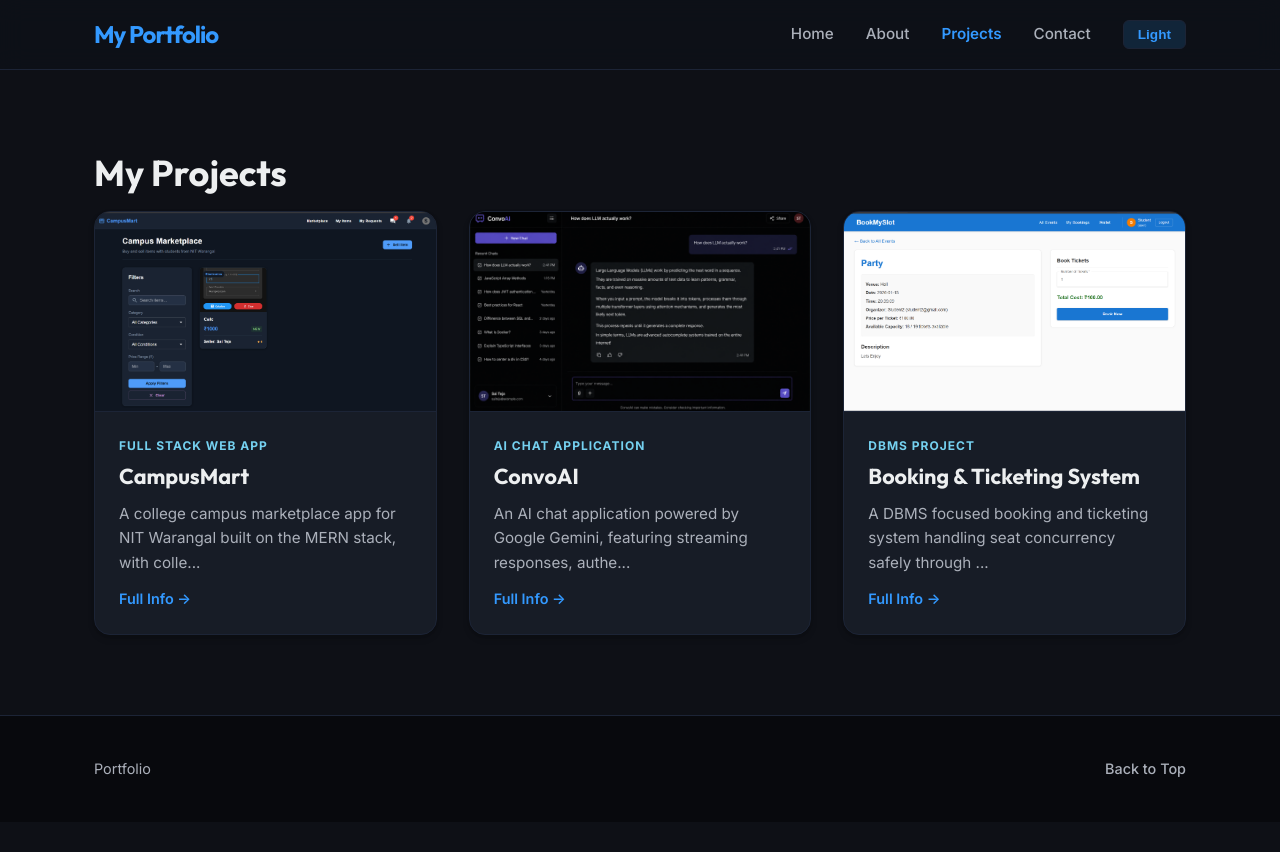
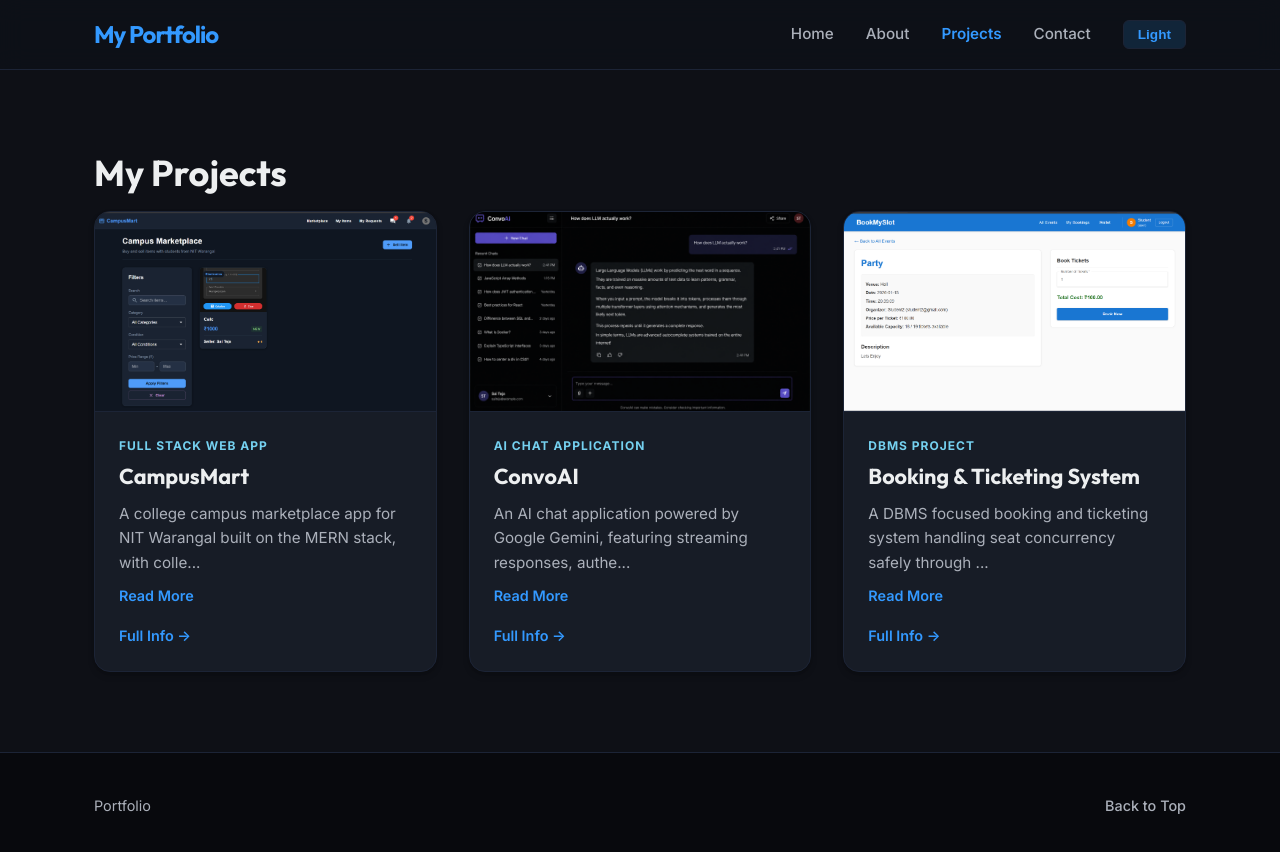
Before and after one commit to 24CSB0B07/portfolio-react, a React (Vite) app: page /projects in a window 1280 px wide. Shown: the top 852 px of the page. Before the commit the page ends 822 px from the top, so only its background shows below. Built offline with nearby package versions, Linux system fonts and the light colour scheme.

Commit message:
Fixed an Issue

```diff
--- a/src/components/ProjectCard.jsx
+++ b/src/components/ProjectCard.jsx
@@ -1,7 +1,8 @@
 import React, { useState } from 'react';
 import { Link } from 'react-router-dom';
 
-export default function ProjectCard({ id, title, description, category, image}) {
+export default function ProjectCard({ id, title, description, category, image,}) {
+  const [isExpanded, setIsExpanded] = useState(false);
 
   return (
     <article className="project-card">
@@ -12,9 +13,17 @@ export default function ProjectCard({ id, title, description, category, image})
         <span className="project-category">{category}</span>
         <h3>{title}</h3>
 
-        <p className={`project-description`}>
-          {`${description.slice(0, 85)}...`}
+        <p className={`project-description ${isExpanded ? 'expanded' : ''}`}>
+          {isExpanded ? description : `${description.slice(0, 85)}...`}
         </p>
+        <button
+          onClick={() => setIsExpanded(!isExpanded)}
+          className="read-more-btn"
+          aria-expanded={isExpanded}
+        >
+          {isExpanded ? 'Read Less' : 'Read More'}
+        </button>
+
 
         <div className="project-links">
           <Link to={`/projects/${id}`} className="project-link detail-link">
--- a/src/index.css
+++ b/src/index.css
@@ -499,22 +499,29 @@ ul {
     transition: max-height var(--transition-normal);
 }
 
-.btn-details-toggle {
+.read-more-btn {
     align-self: flex-start;
     background: transparent;
     border: none;
     color: var(--primary);
-    font-size: 0.85rem;
+    font-family: inherit;
+    font-size: 0.9rem;
     font-weight: 600;
     cursor: pointer;
     margin-bottom: 20px;
     padding: 0;
-    transition: var(--transition-fast);
+    transition: color var(--transition-fast);
 }
 
-.btn-details-toggle:hover {
+.read-more-btn:hover {
     color: var(--primary-hover);
     text-decoration: underline;
+}
+
+.read-more-btn:focus-visible {
+    outline: 2px solid var(--primary);
+    outline-offset: 4px;
+    border-radius: var(--radius-sm);
 }
 
 .project-tags {
```
Also changed, not shown: 7 other files (tests, documents, lock files or other folders).
